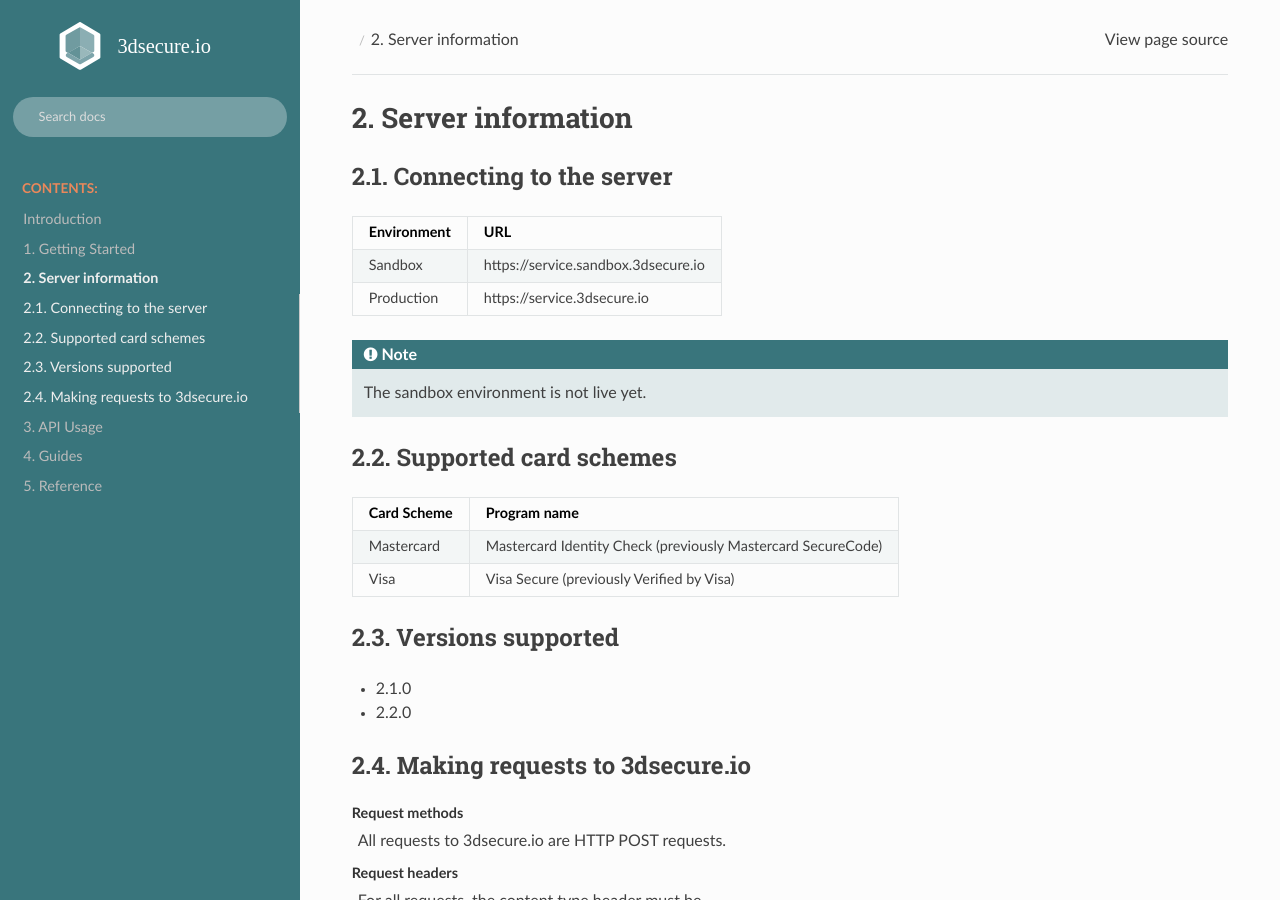
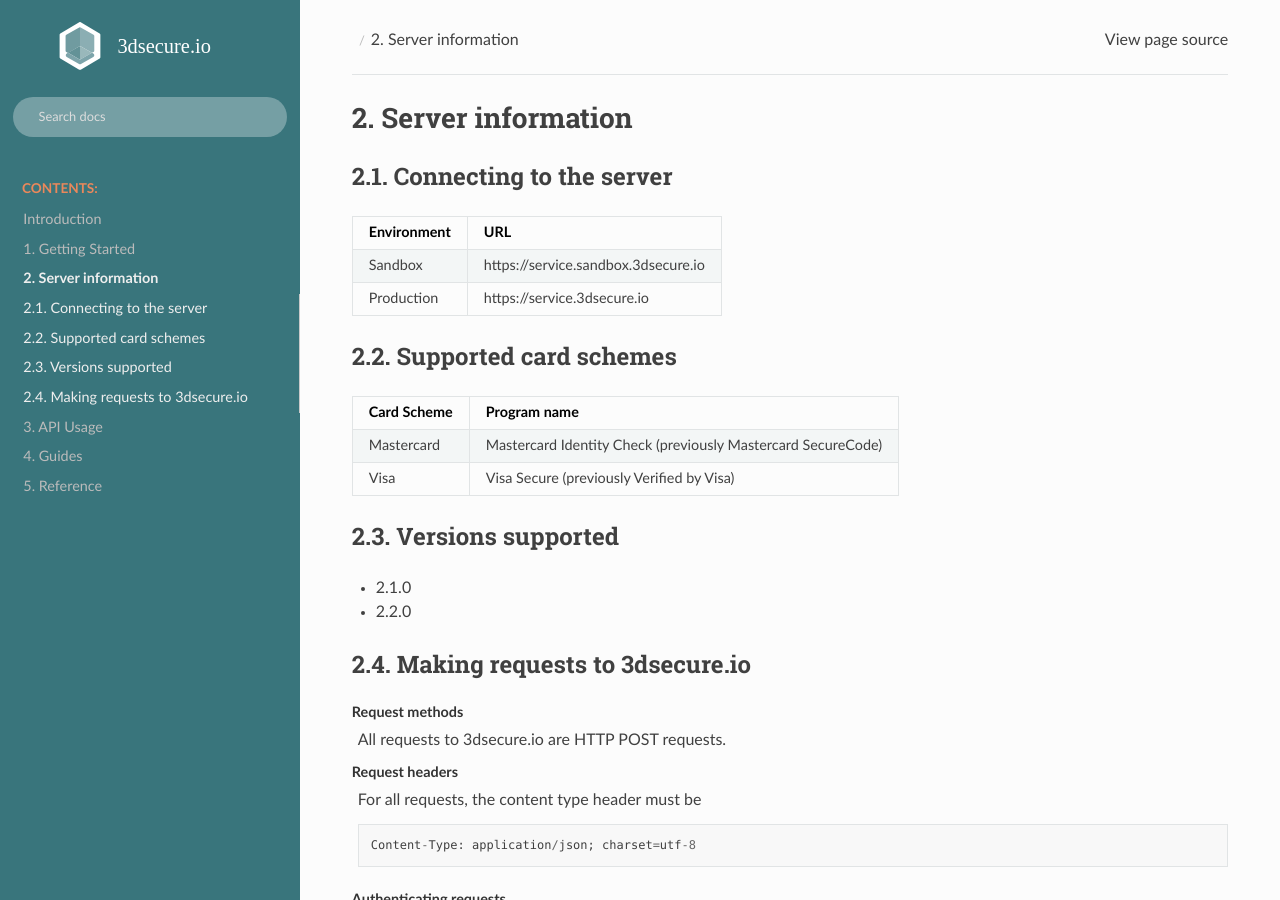
Before and after one commit to clearhaus/3DSv2-api-documentation, a Sphinx documentation site: the page built from source/server-information.rst, in a window 1280 px wide and 900 px high. Built offline with Sphinx 7.4.7 and the Read the Docs theme 2.0.0, drawn with Linux system fonts in a browser that asks for light colours.

Commit message:
Remove note about sandbox being unavailable.

```diff
--- a/source/server-information.rst
+++ b/source/server-information.rst
@@ -12,9 +12,6 @@
 +--------------+-------------------------------------+
 | Production   | https://service.3dsecure.io         |
 +--------------+-------------------------------------+
-
-.. note::
-  The sandbox environment is not live yet.
 
 Supported card schemes
 ======================
```
